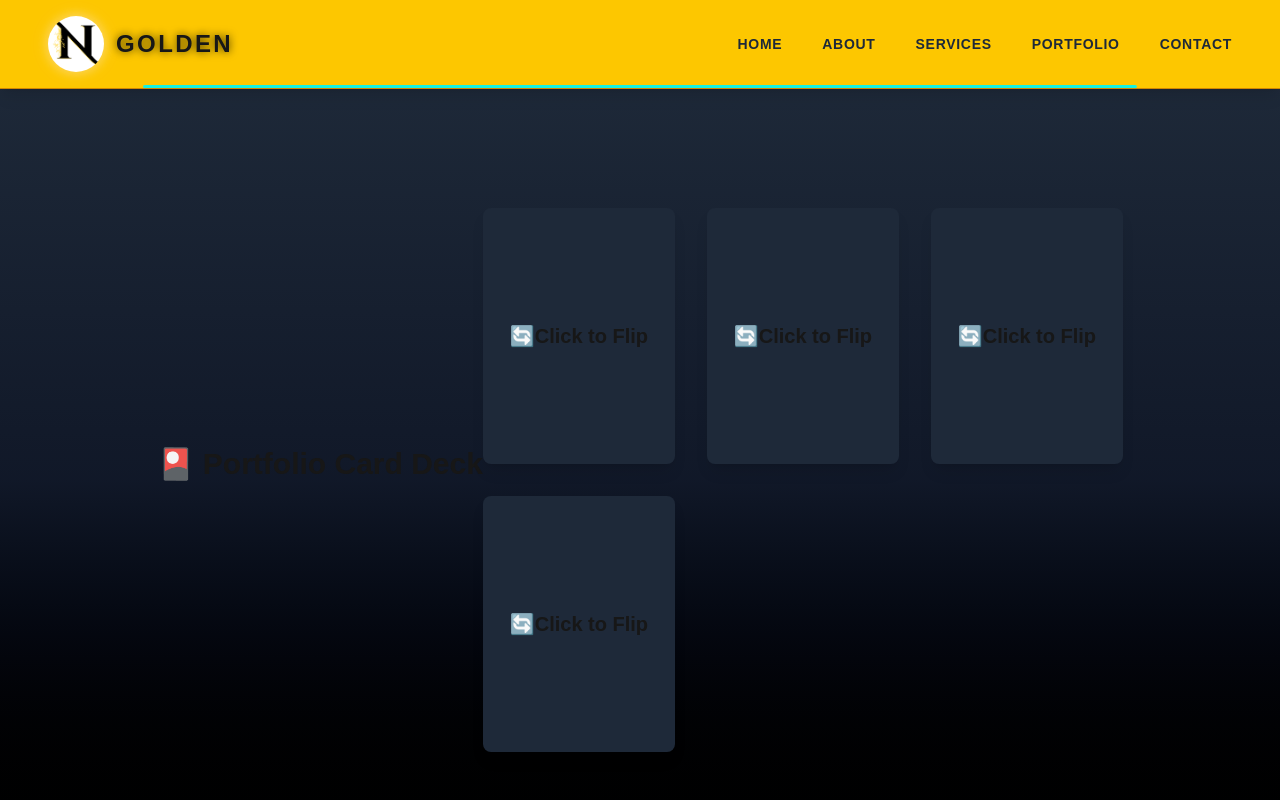
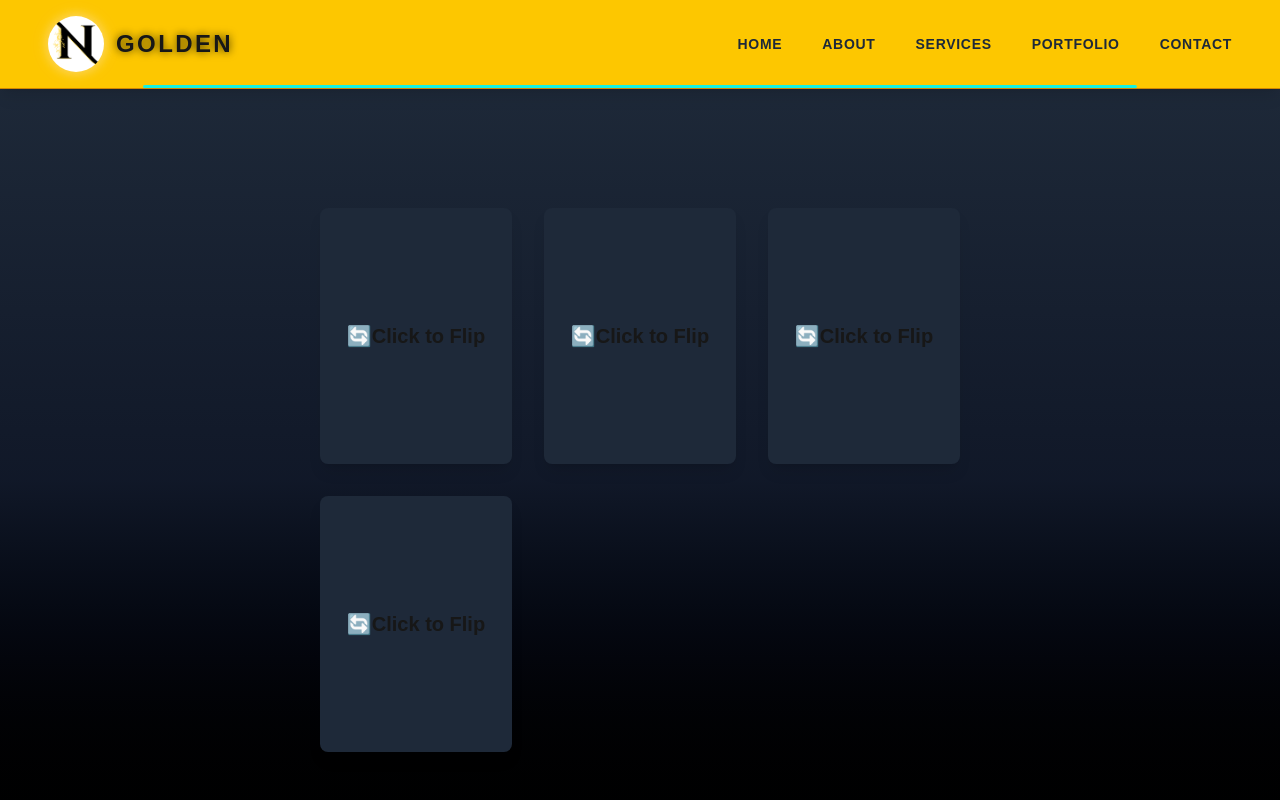
Before and after one commit to anhemlam648/NextJS-tailwind, a Next.js app: page /portfolio in a window 1280 px wide. Shown: the top 800 px of the page. Built offline with nearby package versions, Linux system fonts and the light colour scheme.

Commit message:
Update Portfolio

```diff
--- a/src/app/portfolio/page.tsx
+++ b/src/app/portfolio/page.tsx
@@ -26,7 +26,6 @@ const FlipCardDeck = () => {
 
   return (
     <div className="min-h-screen bg-gradient-to-b from-gray-800 via-gray-900 to-black flex items-center justify-center p-10 px-6 py-16 mt-20 overflow-hidden">
-      <h1 className="text-3xl font-extrabold mb-8 text-center">🎴 Portfolio Card Deck</h1>
       <div className="grid grid-cols-1 md:grid-cols-2 lg:grid-cols-3 gap-8">
         {cardsData.map((card, index) => (
           <div
@@ -36,7 +35,7 @@ const FlipCardDeck = () => {
           >
             <div
               className={`absolute w-full h-full rounded-lg shadow-lg transition-transform duration-700 ease-in-out transform-style-preserve-3d ${
-                flippedCards[index] ? 'rotate-x-150' : ''
+                flippedCards[index] ? 'rotate-x-180' : ''
               }`}
             >
               {/* Front Side change state */}
```
